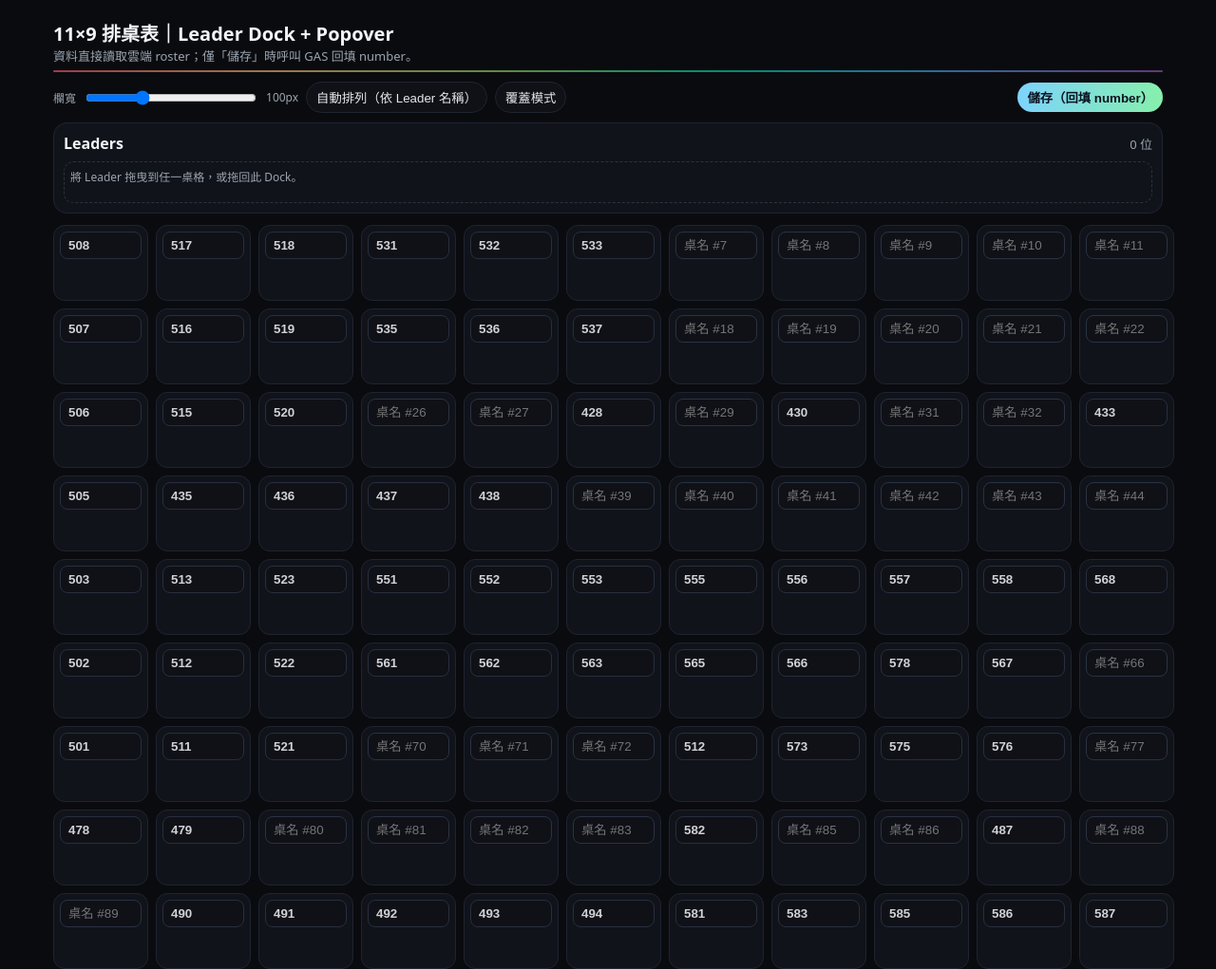
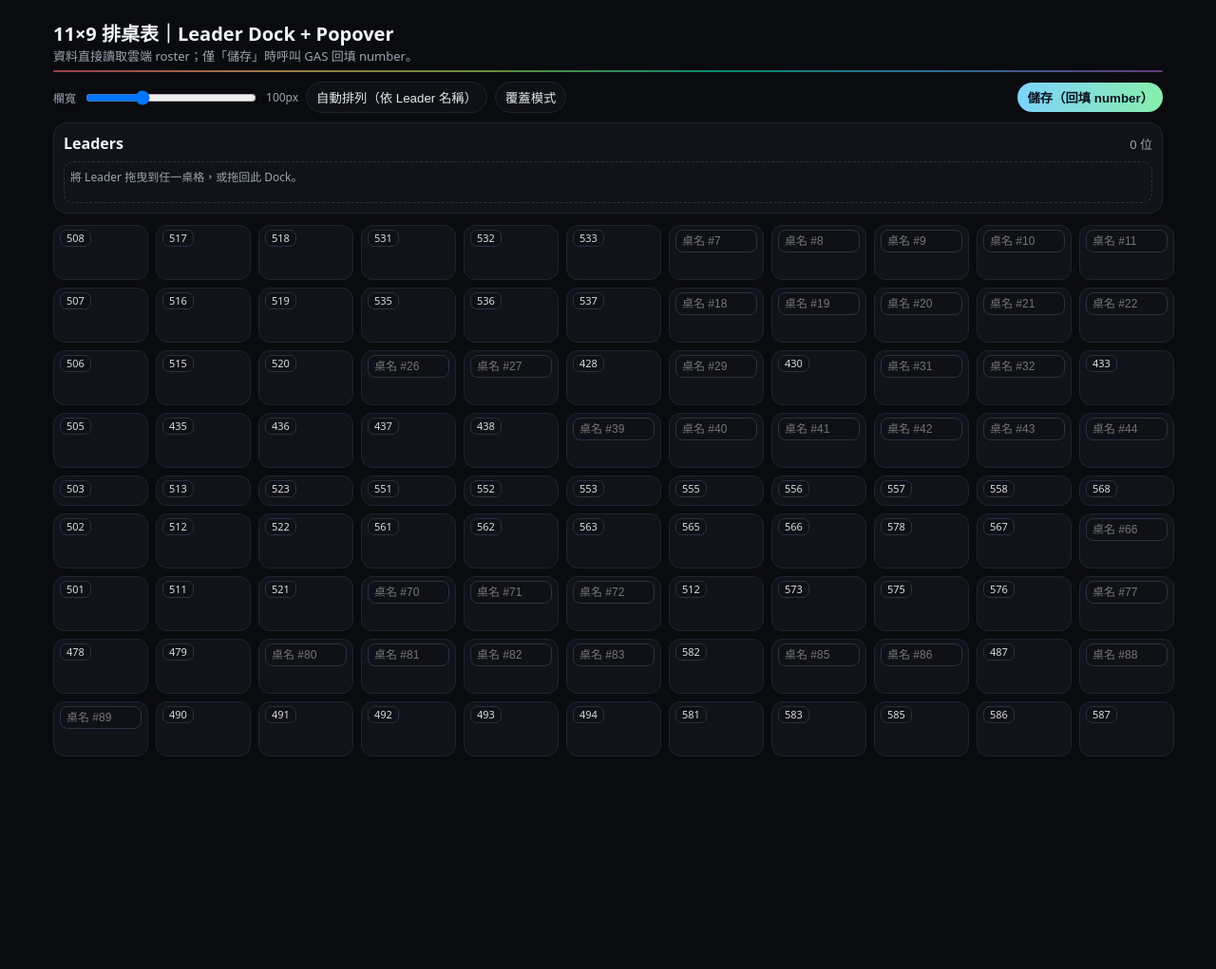
Before and after one commit to tk90828-droid/87, a plain HTML site: page index.html in a window 1280 px wide. Shown: the whole page at 95% size. After the commit the page ends 820 px from the top, so only its background shows below. Drawn offline with Linux system fonts and the light colour scheme; no server answers.

Commit message:
Update index.html

```diff
--- a/index.html
+++ b/index.html
@@ -41,7 +41,7 @@
   .dock-body{display:flex;flex-wrap:wrap;gap:8px;min-height:44px;padding:6px;border:1px dashed #2b3244;border-radius:10px}
   .placeholder{color:var(--muted);font-size:12px}
 
-  /* Leader pill —— 調小 pill、字級；彩虹點改在最左邊 */
+  /* Leader pill —— （保留你上次的縮小與彩虹點在左） */
   .pill{
     display:inline-flex;align-items:center;gap:6px;
     padding:4px 8px;border:1px solid var(--border);
@@ -62,14 +62,40 @@
   }
   .pill .dot::after{ content:none; }
 
-  /* Grid */
+  /* Grid —— 讓格子高度更薄，貼近 pill 高度 */
   .grid-wrap{margin-top:12px}
-  .grid{--w: var(--colw);display:grid;grid-template-columns:repeat(11,var(--w));gap:var(--gap);width:min(100%, calc(var(--colw)*11 + var(--gap)*10));}
-  .cell{border:1px solid var(--border);border-radius:12px;padding:6px;min-height:calc(var(--colw) - 20px);background:var(--card);position:relative}
-  .cell .head{display:flex;align-items:center;gap:6px;margin-bottom:6px}
-  .table-name{width:100%;padding:6px 8px;border-radius:8px;border:1px solid #2b3244;background:#0f1117;color:#e5e7eb}
-  .table-name[readonly]{opacity:.9; font-weight:700;}
-  .drop{min-height:30px;display:flex;align-items:center;flex-wrap:wrap;gap:6px}
+  .grid{
+    --w: var(--colw);
+    display:grid;grid-template-columns:repeat(11,var(--w));gap:var(--gap);
+    width:min(100%, calc(var(--colw)*11 + var(--gap)*10));
+  }
+  .cell{
+    border:1px solid var(--border);border-radius:12px;
+    padding:4px 6px;                 /* ↓ 縮小內距 */
+    background:var(--card);position:relative;
+  }
+  .cell .head{display:flex;align-items:center;gap:6px;margin-bottom:2px;min-height:0;}
+  .table-name{
+    width:100%;padding:2px 6px;      /* ↓ 小尺寸輸入框 */
+    border-radius:8px;border:1px solid #2b3244;background:#0f1117;color:#e5e7eb;
+    font-size:12px;height:24px;line-height:20px;
+  }
+  .table-name[readonly]{opacity:.95;font-weight:700;}
+
+  /* 固定桌名：用角落小 badge，不讓它撐高格子 */
+  .table-badge{
+    position:absolute;top:4px;left:6px;
+    font-size:11px;line-height:16px;height:18px;
+    padding:0 6px;border-radius:7px;background:#0f1117;color:#e5e7eb;border:1px solid #2b3244;
+    pointer-events:none;opacity:.95;
+  }
+  .cell.fixed-name .head{display:none;}      /* 固定桌名時，隱藏輸入列 */
+  .cell.fixed-name .drop{margin-top:0;}      /* 不留多餘空白 */
+
+  .drop{
+    min-height:22px;                 /* ↓ 讓內容區更薄（接近 pill 高） */
+    display:flex;align-items:center;flex-wrap:wrap;gap:6px
+  }
   .cell[data-dropzone="cell"]{outline-offset:-2px}
   .cell.dragover{outline:2px dashed #3b82f6}
 
@@ -215,16 +241,24 @@ function buildGrid(){
     // 先套固定桌名（若有），否則才讀 localStorage
     if (PRESET_TABLES.has(i)) {
       input.value = PRESET_TABLES.get(i);
-      input.readOnly = true;                // 固定，避免被改動
+      input.readOnly = true;
       input.dataset.fixed = '1';
       input.title = '固定桌名（由主控設定）';
+      head.appendChild(input);
+
+      // ★ 固定桌名：使用角落 badge，不讓輸入框撐高格子
+      const badge = document.createElement('div');
+      badge.className = 'table-badge';
+      badge.textContent = input.value;
+      cell.classList.add('fixed-name');
+      cell.appendChild(badge);
     } else {
       input.value = getTableName(i);
       input.addEventListener('input', () => {
         setTableName(i, input.value.trim());
       });
+      head.appendChild(input);
     }
-    head.appendChild(input);
 
     const drop = document.createElement('div'); drop.className='drop';
     cell.append(head, drop);
@@ -347,7 +381,7 @@ function mapTableNamesToIdx() {
   const map = new Map();
   for (const cell of cells) {
     const idx = parseInt(cell.dataset.idx, 10);
-    const tn = cell.querySelector('.table-name').value.trim();
+    const tn = cell.querySelector('.table-name')?.value?.trim() || cell.querySelector('.table-badge')?.textContent?.trim() || '';
     if (tn) map.set(normKey(tn), idx);
   }
   return map;
@@ -395,7 +429,7 @@ async function saveAll(){
   const cells = $$('.cell');
   for(const cell of cells){
     const idx = parseInt(cell.dataset.idx,10);
-    const tn = cell.querySelector('.table-name').value.trim();
+    const tn = (cell.querySelector('.table-name')?.value || cell.querySelector('.table-badge')?.textContent || '').trim();
     const L = getLeaderAtCell(idx);
 
     if(!tn || !L) continue;
```
